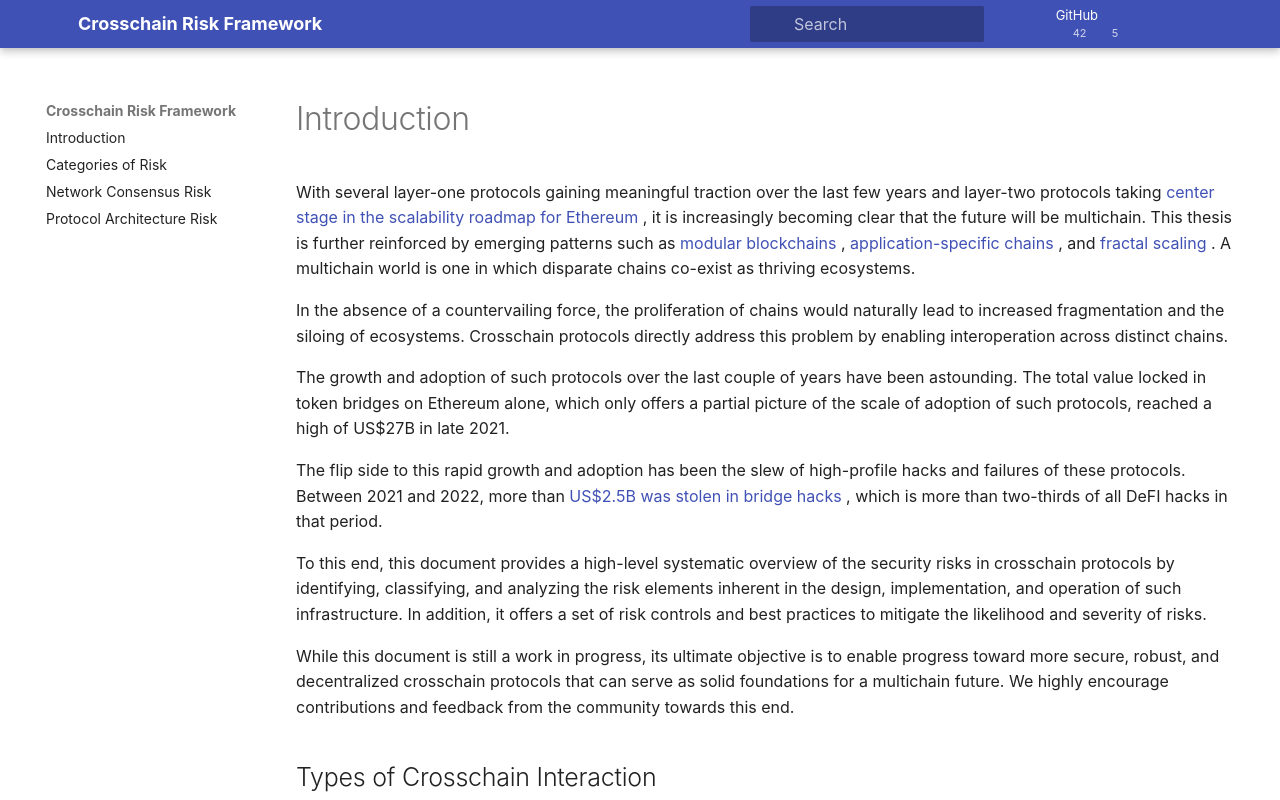
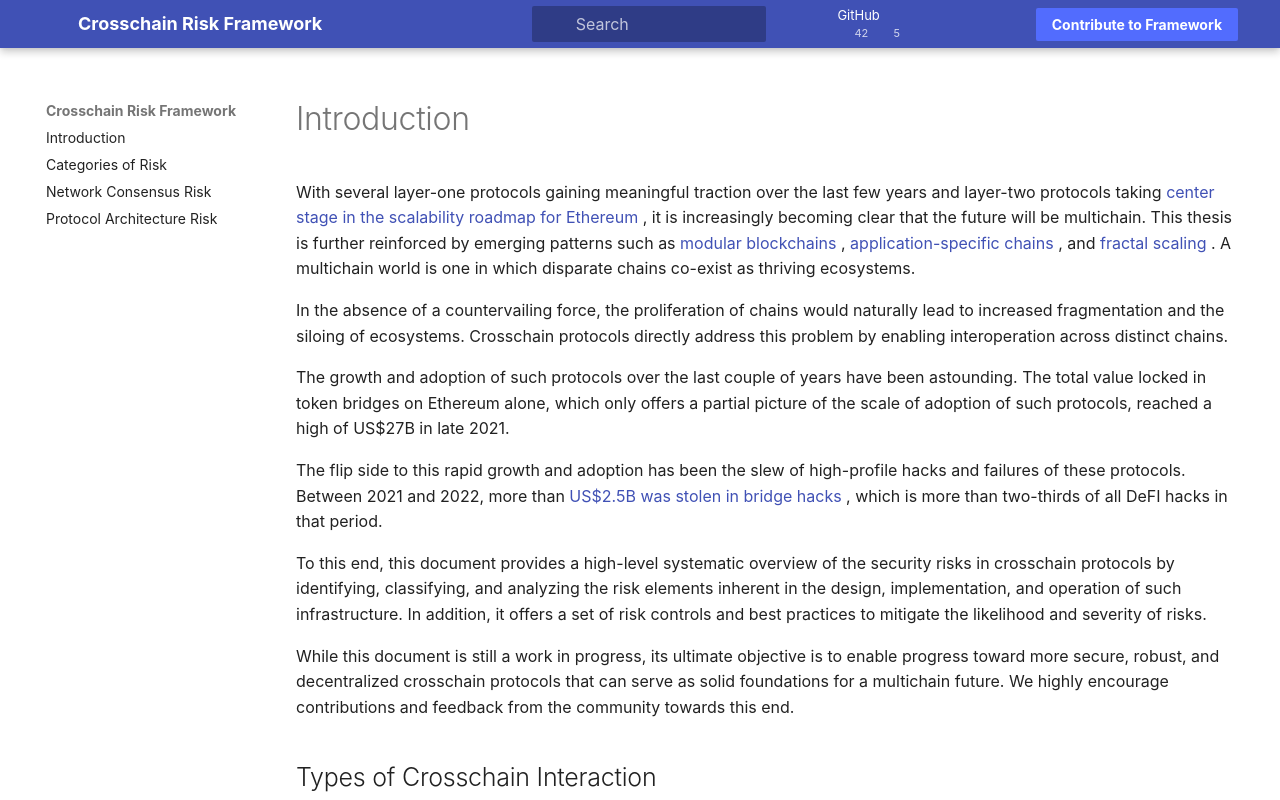
Before and after one commit to ahmedashrafy/test-repo, a plain HTML site: page g0.html in a window 1280 px wide. Shown: the top 800 px of the page. Drawn offline with Linux system fonts and the light colour scheme; a web font is replaced by a local one.

Commit message:
A/B Test: cta-button-navigation
Test adding a prominent 'Contribute to Framework' call-to-action button in the header versus no button. This could increase community engagement and contributions since the document explicitly encourages community feedback and is marked as work-in-progress.

```diff
--- a/g0.html
+++ b/g0.html
@@ -608,6 +608,43 @@
 
 
 :root{--md-text-font:"Roboto";--md-code-font:"Roboto Mono"}
+
+/* A/B Test: CTA Button Styling */
+.md-header__cta {
+  display: flex;
+  align-items: center;
+  margin-left: 0.4rem;
+  margin-right: 0.4rem;
+}
+
+.md-header__cta .md-button {
+  font-size: 0.7rem;
+  padding: 0.4rem 0.8rem;
+  white-space: nowrap;
+  background-color: var(--md-accent-fg-color);
+  border-color: var(--md-accent-fg-color);
+  color: var(--md-accent-bg-color);
+  font-weight: 700;
+  border-radius: 0.1rem;
+  transition: background-color 0.25s, transform 0.125s;
+}
+
+.md-header__cta .md-button:hover {
+  background-color: var(--md-primary-bg-color);
+  color: var(--md-primary-fg-color);
+  transform: scale(1.05);
+}
+
+.md-header__cta .md-button:active {
+  transform: scale(0.98);
+}
+
+/* Responsive design for smaller screens */
+@media screen and (max-width: 76.234375em) {
+  .md-header__cta {
+    display: none;
+  }
+}
   </style>
  </head>
  <body dir="ltr">
@@ -685,6 +722,15 @@
         </li>
        </ul>
       </div>
+     </a>
+    </div>
+    <!-- A/B Test: CTA Button Navigation (Variant A) -->
+    <div id="ab-test-cta-button" class="md-header__cta" style="display: none;">
+     <a href="https://github.com/crosschainriskframework/crosschainriskframework.github.io/issues"
+        class="md-button md-button--primary"
+        id="contribute-cta-button"
+        title="Help improve the Crosschain Risk Framework">
+      Contribute to Framework
      </a>
     </div>
    </nav>
@@ -987,5 +1033,130 @@
    <div class="md-dialog__inner md-typeset">
    </div>
   </div>
+
+  <!-- A/B Test: CTA Button Navigation Script -->
+  <script>
+    (function() {
+      'use strict';
+
+      // A/B Test Configuration
+      const AB_TEST_CONFIG = {
+        name: 'cta-button-navigation',
+        variants: {
+          CONTROL: 'control',
+          VARIANT_A: 'variant_a'
+        },
+        // 50/50 split between control and variant A
+        variantWeights: {
+          control: 0.5,
+          variant_a: 0.5
+        }
+      };
+
+      // Get or assign variant for this user
+      function getAssignedVariant() {
+        const storageKey = 'ab_test_' + AB_TEST_CONFIG.name;
+        let variant = localStorage.getItem(storageKey);
+
+        if (!variant) {
+          // Assign new variant based on weights
+          const random = Math.random();
+          if (random < AB_TEST_CONFIG.variantWeights.control) {
+            variant = AB_TEST_CONFIG.variants.CONTROL;
+          } else {
+            variant = AB_TEST_CONFIG.variants.VARIANT_A;
+          }
+
+          localStorage.setItem(storageKey, variant);
+
+          // Track variant assignment
+          trackEvent('ab_test_assigned', {
+            test_name: AB_TEST_CONFIG.name,
+            variant: variant,
+            timestamp: new Date().toISOString()
+          });
+        }
+
+        return variant;
+      }
+
+      // Track analytics events
+      function trackEvent(eventName, eventData) {
+        // Log to console for debugging
+        console.log('[A/B Test Analytics]', eventName, eventData);
+
+        // Send to analytics service (placeholder - integrate with your analytics platform)
+        // Example integrations:
+        // - Google Analytics: gtag('event', eventName, eventData);
+        // - Mixpanel: mixpanel.track(eventName, eventData);
+        // - Segment: analytics.track(eventName, eventData);
+
+        // Store event locally for development/testing
+        const events = JSON.parse(localStorage.getItem('ab_test_events') || '[]');
+        events.push({
+          event: eventName,
+          data: eventData,
+          timestamp: new Date().toISOString()
+        });
+        localStorage.setItem('ab_test_events', JSON.stringify(events));
+      }
+
+      // Initialize A/B test
+      function initABTest() {
+        const variant = getAssignedVariant();
+
+        // Track page view with variant
+        trackEvent('page_view', {
+          test_name: AB_TEST_CONFIG.name,
+          variant: variant,
+          page: window.location.pathname
+        });
+
+        // Show CTA button for variant A
+        if (variant === AB_TEST_CONFIG.variants.VARIANT_A) {
+          const ctaButton = document.getElementById('ab-test-cta-button');
+          if (ctaButton) {
+            ctaButton.style.display = 'flex';
+
+            // Track CTA button clicks
+            const contributeButton = document.getElementById('contribute-cta-button');
+            if (contributeButton) {
+              contributeButton.addEventListener('click', function(e) {
+                trackEvent('cta_button_click', {
+                  test_name: AB_TEST_CONFIG.name,
+                  variant: variant,
+                  button_text: this.textContent.trim(),
+                  destination_url: this.href,
+                  page: window.location.pathname
+                });
+              });
+            }
+          }
+        }
+
+        // Add variant class to body for any additional styling needs
+        document.body.classList.add('ab-test-' + variant);
+      }
+
+      // Run when DOM is ready
+      if (document.readyState === 'loading') {
+        document.addEventListener('DOMContentLoaded', initABTest);
+      } else {
+        initABTest();
+      }
+
+      // Expose function to check current variant (for debugging)
+      window.getABTestVariant = function() {
+        return getAssignedVariant();
+      };
+
+      // Expose function to reset A/B test (for debugging)
+      window.resetABTest = function() {
+        localStorage.removeItem('ab_test_' + AB_TEST_CONFIG.name);
+        localStorage.removeItem('ab_test_events');
+        console.log('A/B test reset. Reload page to get new variant.');
+      };
+    })();
+  </script>
  </body>
 </html>
```
Also changed, not shown: 2 other files.
